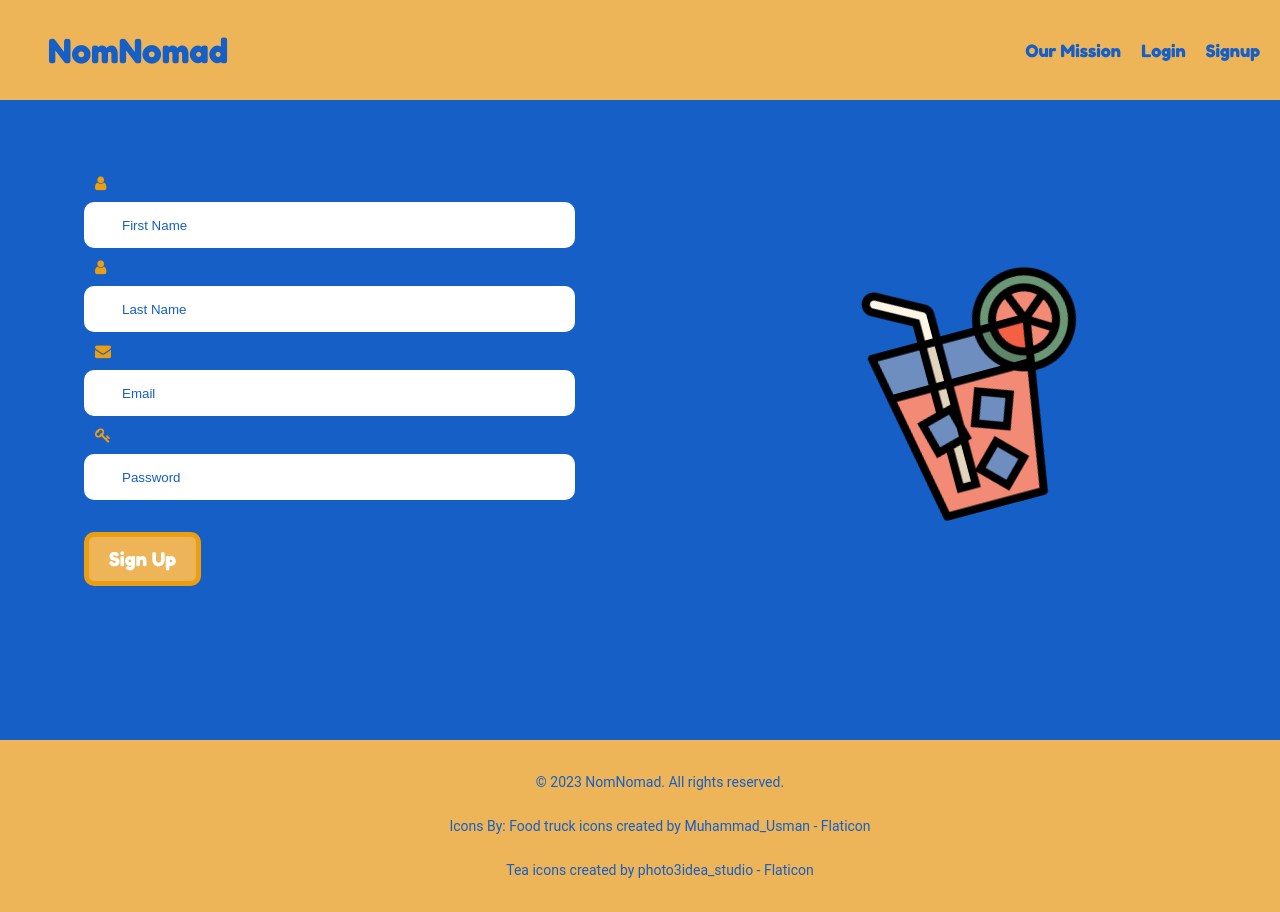
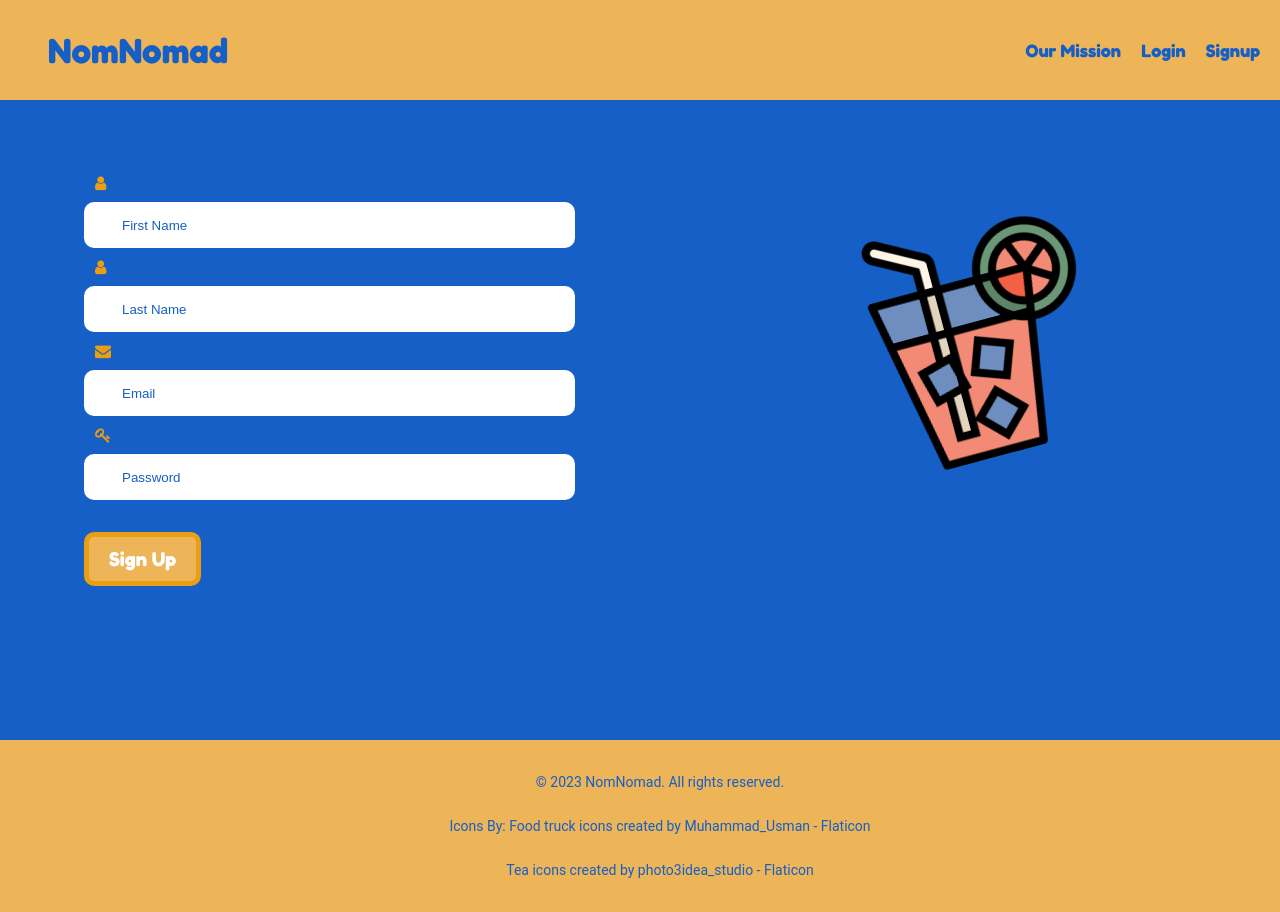
Before and after one commit to Volcomix13/03-Nom-Nomad, a React (Create React App) app in the folder client/: page /signup in a window 1280 px wide. Shown: the top 912 px of the page. Built offline with nearby package versions, Linux system fonts and the light colour scheme; a web font is replaced by a local one.

Commit message:
centered drink image on signup page

```diff
--- a/client/src/index.css
+++ b/client/src/index.css
@@ -354,7 +354,7 @@ input::placeholder {
 #signup-drink{
   background-image: url("../public/cold-drink.png");
   margin-left: 7%;
-  margin-bottom: 7%;
+  margin-bottom: 15%;
   background-size: 100%;
   width: 15rem;
   height: 15rem;
```
